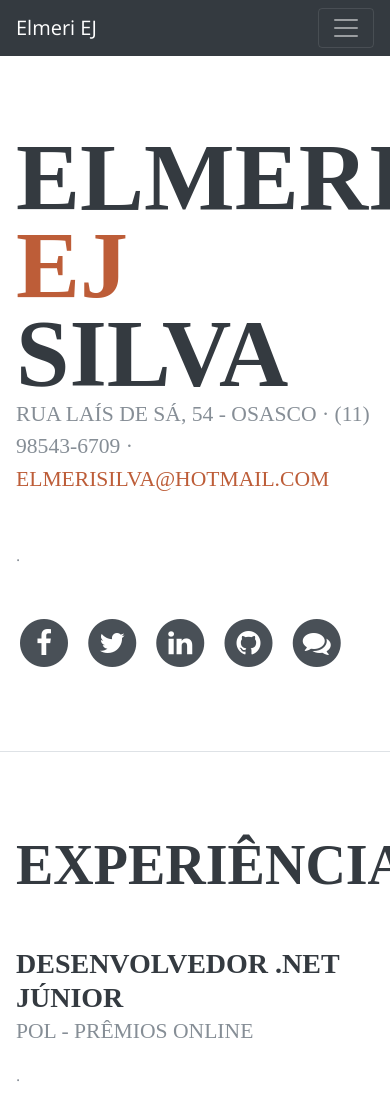
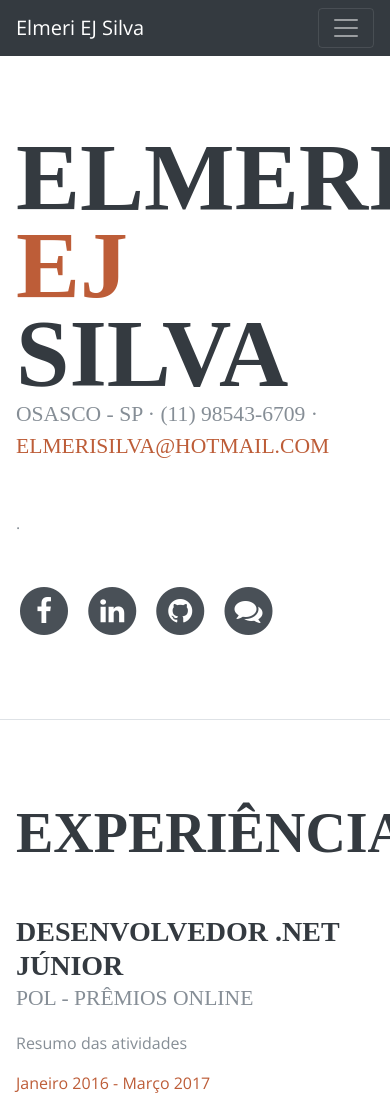
Before and after one commit to ejmeri/website, a website: page views/index.html in a window 390 px wide. Shown: the top 1100 px of the page. Drawn offline with nearby package versions, Linux system fonts and the light colour scheme; a web font is replaced by a local one.

Commit message:
updateds

```diff
--- a/views/index.html
+++ b/views/index.html
@@ -31,7 +31,7 @@
 
   <nav class="navbar navbar-expand-lg navbar-dark bg-primary fixed-top" id="sideNav">
     <a class="navbar-brand js-scroll-trigger" href="#page-top">
-      <span class="d-block d-lg-none">Elmeri EJ</span>
+      <span class="d-block d-lg-none">Elmeri EJ Silva</span>
       <span class="d-none d-lg-block">
         <img class="img-fluid img-profile rounded-circle mx-auto mb-2" src="/images/ejota3x4.jpg" alt="">
       </span>
@@ -75,27 +75,27 @@
           <span class="text-primary">EJ</span>
           Silva
         </h1>
-        <div class="subheading mb-5">Rua Laís de Sá, 54 - Osasco · (11) 98543-6709 ·
+        <div class="subheading mb-5">Osasco - SP · (11) 98543-6709 ·
           <a target="_blank" href="mailto:elmerisilva@hotmail.com">elmerisilva@hotmail.com</a>
         </div>
         <p class="mb-5">.</p>
         <ul class="list-inline list-social-icons mb-0">
           <li class="list-inline-item">
-            <a target="_blank" href="https://www.facebook.com/elmeri.silva">
+            <a target="_blank" href="https://www.facebook.com/ejmeri">
               <span class="fa-stack fa-lg">
                 <i class="fa fa-circle fa-stack-2x"></i>
                 <i class="fa fa-facebook fa-stack-1x fa-inverse"></i>
               </span>
             </a>
           </li>
-          <li class="list-inline-item">
+          <!-- <li class="list-inline-item">
             <a target="_blank" href="https://twitter.com/ejmeri">
               <span class="fa-stack fa-lg">
                 <i class="fa fa-circle fa-stack-2x"></i>
                 <i class="fa fa-twitter fa-stack-1x fa-inverse"></i>
               </span>
             </a>
-          </li>
+          </li> -->
           <li class="list-inline-item">
             <a target="_blank" href="https://www.linkedin.com/in/ejmeri">
               <span class="fa-stack fa-lg">
@@ -133,7 +133,7 @@
           <div class="resume-content mr-auto">
             <h3 class="mb-0">Desenvolvedor .NET Júnior</h3>
             <div class="subheading mb-3">POL - Prêmios Online</div>
-            <p>.</p>
+            <p>Resumo das atividades</p>
           </div>
           <div class="resume-date text-md-right">
             <span class="text-primary">Janeiro 2016 - Março 2017</span>
@@ -242,7 +242,8 @@
       <div class="my-auto">
         <h2 class="mb-5">Interesses</h2>
         <p>.</p>
-        <p class="mb-0">.</p>
+        <p class="mb-0">Tecnologia</p>
+        <!-- <p class="mb-0"></p> -->
       </div>
     </section>
 
```
